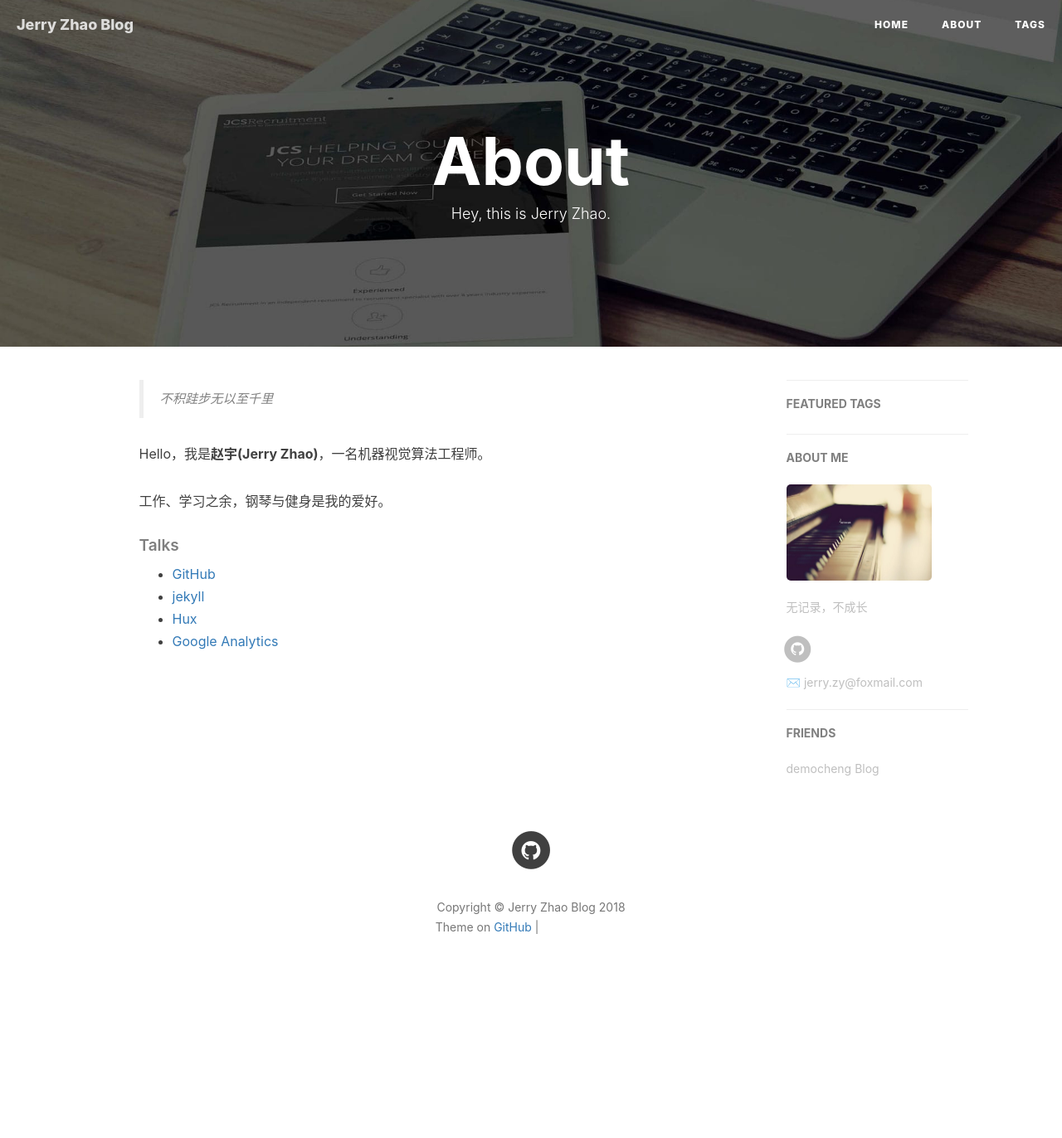
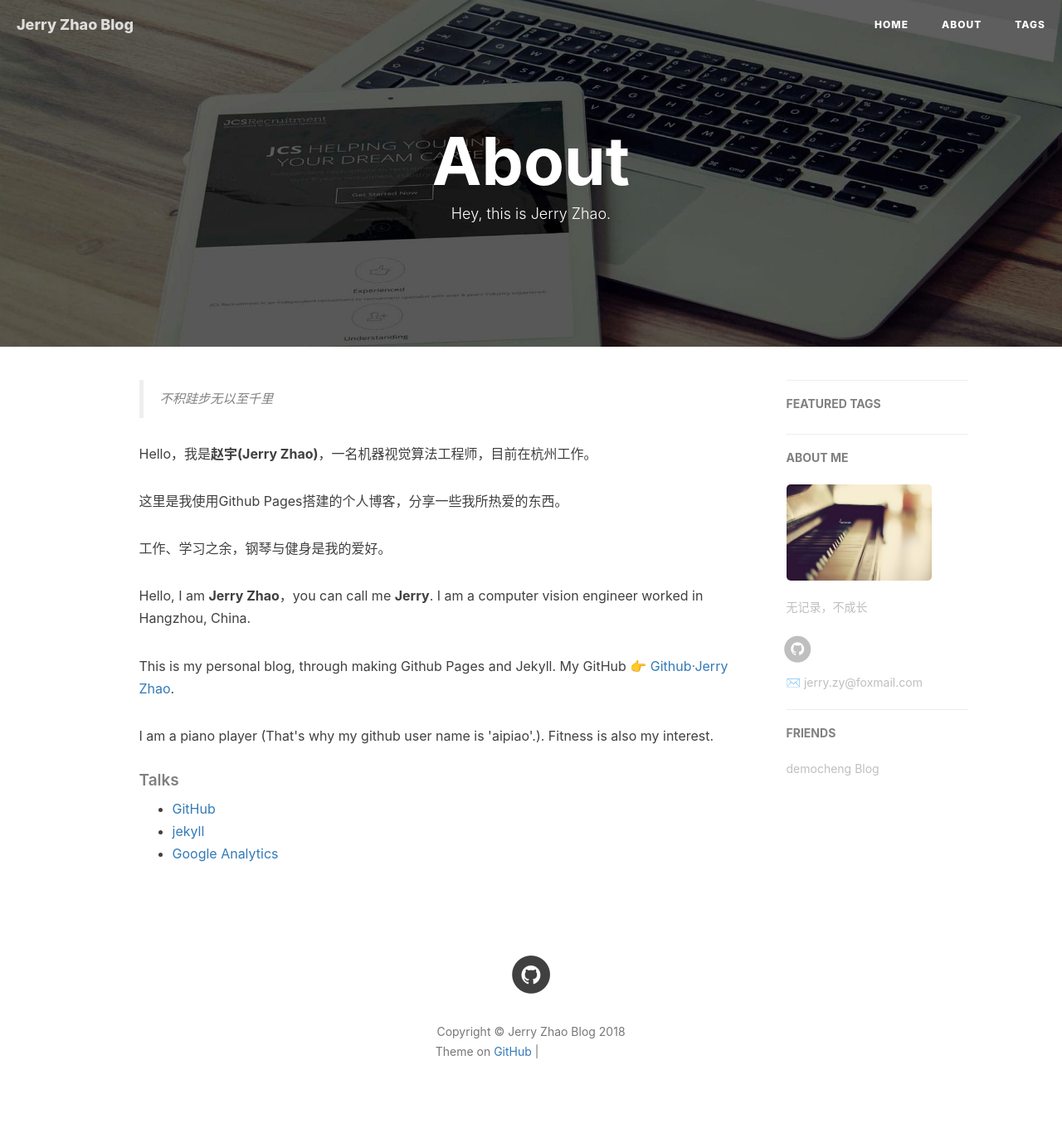
Before and after one commit to aipiano/aipiano.github.io, a Jekyll site: the page built from about.html, in a window 1280 px wide. Shown: the whole page at 83% size. Built offline with Jekyll 4.4.1, drawn with Linux system fonts in a browser that asks for light colours; nearby versions of some CDN libraries; comment, search, counter and statistics services are not loaded; before the commit the page ends 1222 px from its top, so only the background shows below that; grey boxes are pictures that could not be loaded.

Commit message:
update about.html

```diff
--- a/about.html
+++ b/about.html
@@ -17,18 +17,25 @@
     <!--copied from markdown -->
     <blockquote><p>不积跬步无以至千里</p></blockquote>
 
-    <p>Hello，我是<strong>赵宇(Jerry Zhao)</strong>，一名机器视觉算法工程师。</p>
+    <p>Hello，我是<strong>赵宇(Jerry Zhao)</strong>，一名机器视觉算法工程师，目前在杭州工作。</p>
+
+    <p>这里是我使用Github Pages搭建的个人博客，分享一些我所热爱的东西。</p>
 
     <p>工作、学习之余，钢琴与健身是我的爱好。</p>
 
     <p></p>
+
+    <p>Hello, I am <strong>Jerry Zhao</strong>，you can call me <strong>Jerry</strong>. I am a computer vision engineer worked in Hangzhou, China.</p>
+
+    <p>This is my personal blog, through making Github Pages and Jekyll. My GitHub  👉 <a href="https://github.com/aipiano">Github·Jerry Zhao</a>.</p>
+
+    <p>I am a piano player (That's why my github user name is 'aipiao'.). Fitness is also my interest.</p>
 
     <h5>Talks</h5>
 
     <ul>
         <li><a href="https://github.com">GitHub</a></li>
         <li><a href="http://jekyll.com.cn/">jekyll</a></li>
-        <li><a href="http://huangxuan.me/">Hux</a></li>
         <li><a href="https://analytics.google.com/analytics">Google Analytics</a></li>
     </ul>
 </div>
```
